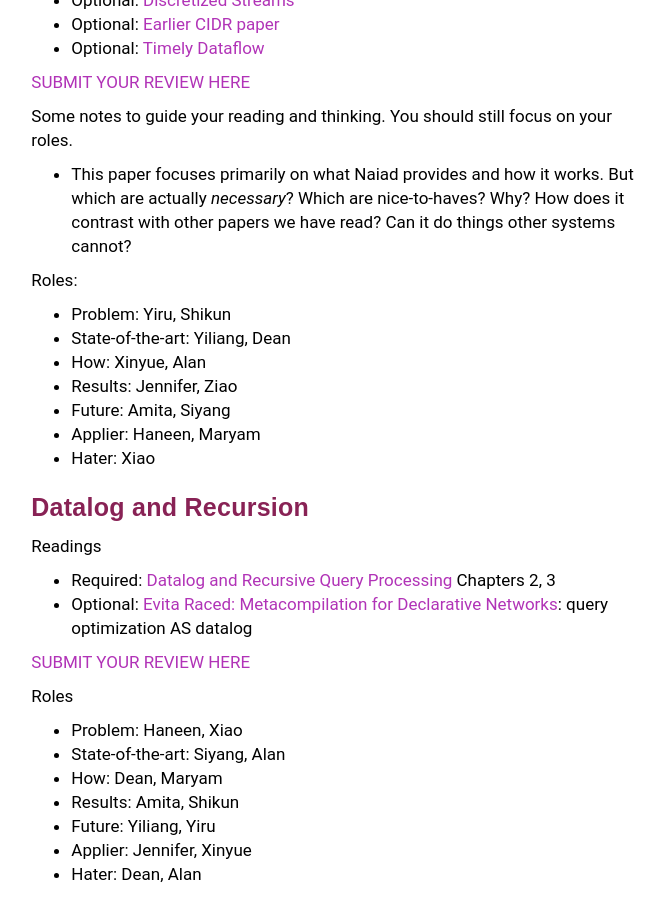
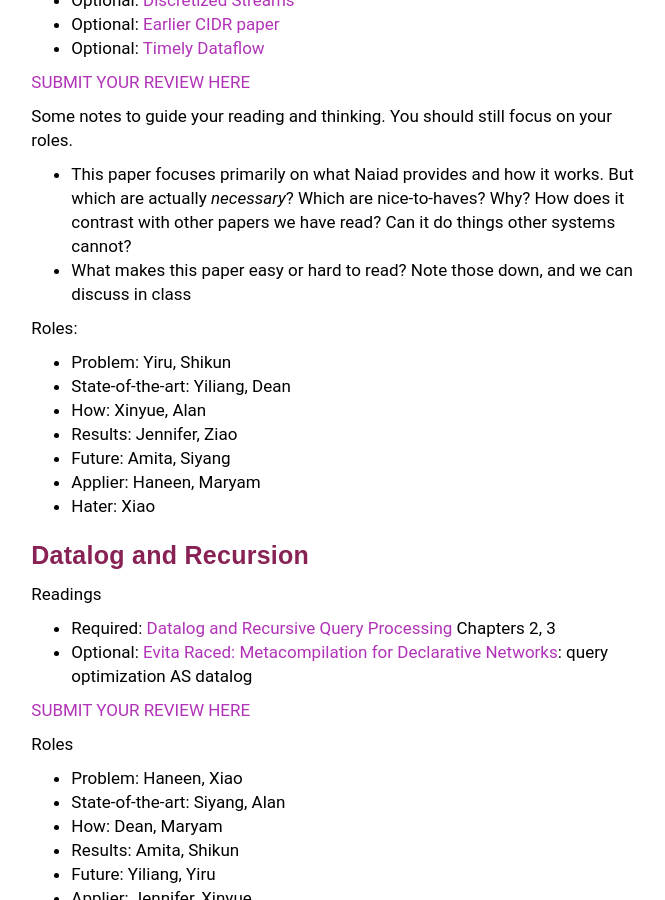
Before and after one commit to wzao1515/w6113.github.io, a Jekyll site: the page built from reviews.md, in a window 1280 px wide and 900 px high, scrolled down 6804 px. Shown: the whole window, without its empty margins (293-958 px from the left). Built offline with Jekyll 4.4.1, drawn with Linux system fonts in a browser that asks for light colours; our own code applies the rules of GitHub Pages for plain Markdown files.

Commit message:
updated website

```diff
--- a/reviews.md
+++ b/reviews.md
@@ -320,6 +320,7 @@ Readings
 Some notes to guide your reading and thinking.  You should still focus on your roles.
 
 * This paper focuses primarily on what Naiad provides and how it works.  But which are actually _necessary_?  Which are nice-to-haves?  Why?  How does it contrast with other papers we have read?  Can it do things other systems cannot?
+* What makes this paper easy or hard to read?  Note those down, and we can discuss in class
 
 Roles:
 
```
